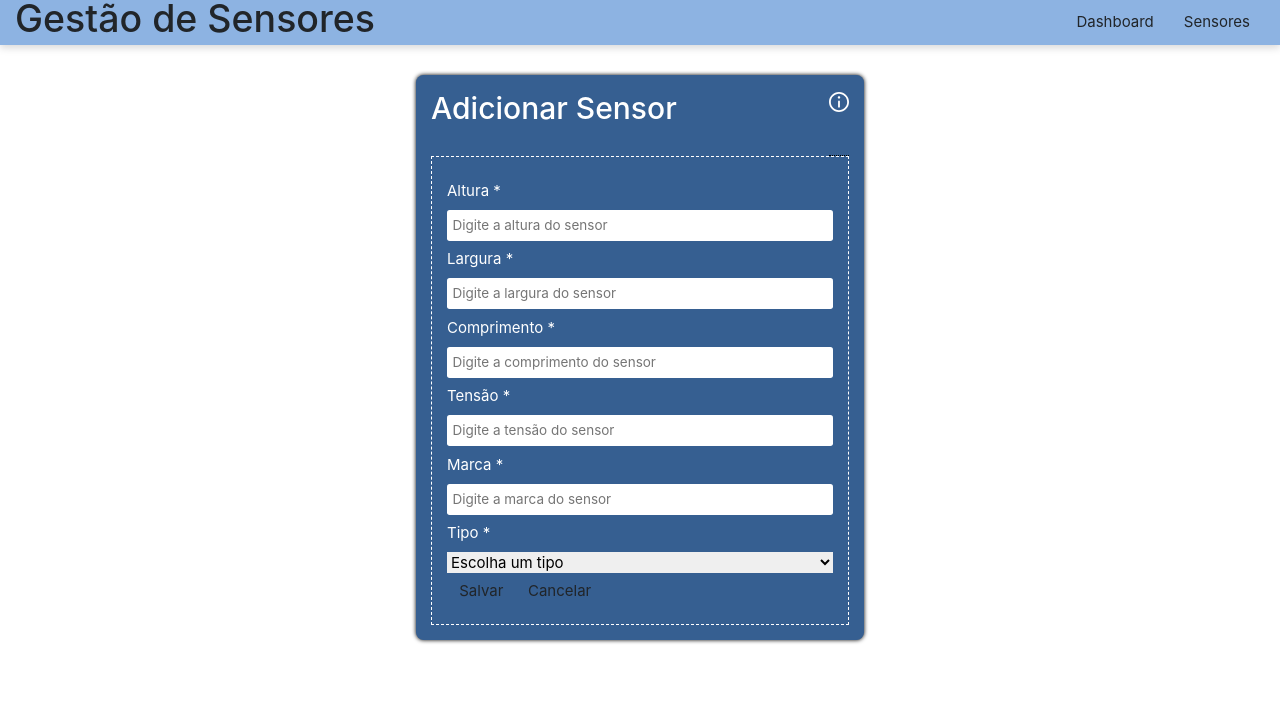
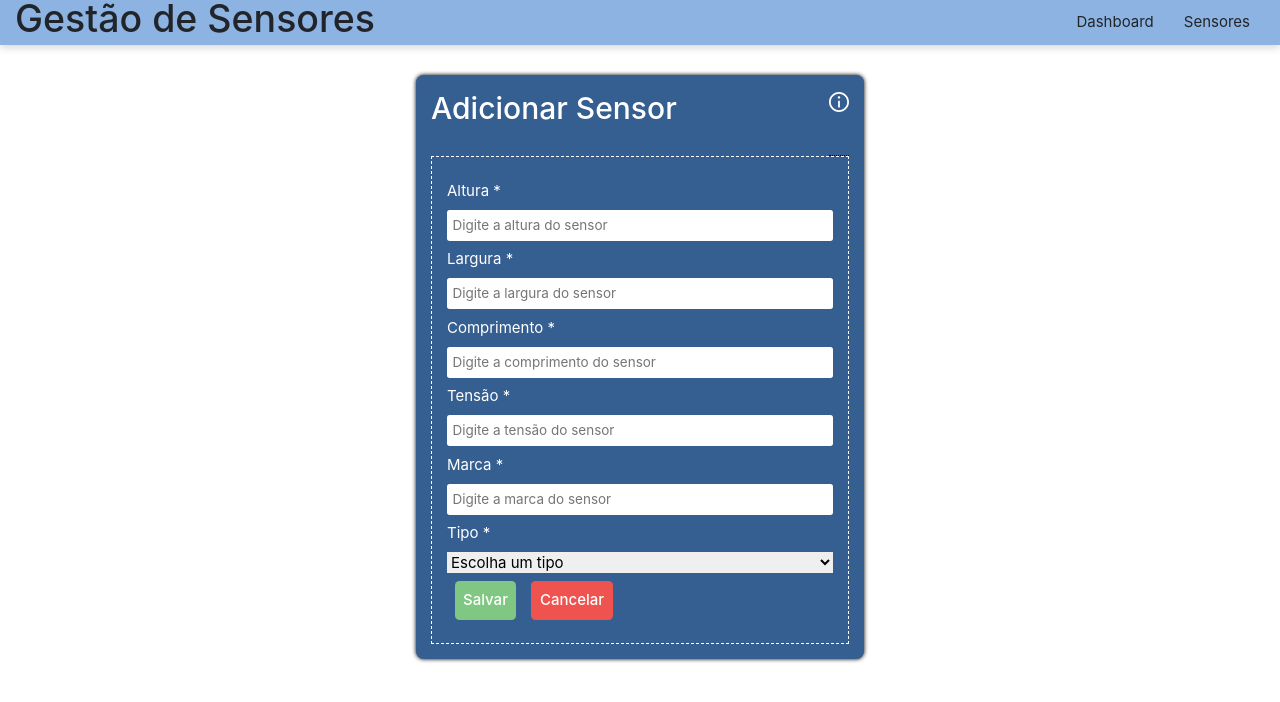
Before and after one commit to luanfonsecap/digital-talents-fullstack, a React (Create React App) app in the folder front-end/: page / in a window 1280 px wide. Shown: the top 702 px of the page. Built offline with nearby package versions, Linux system fonts and the light colour scheme.

Commit message:
css for buttons

```diff
--- a/front-end/src/Components/AddSensor/AddSensor.css
+++ b/front-end/src/Components/AddSensor/AddSensor.css
@@ -35,3 +35,26 @@
   height: 20px;
   width: 20px;
 }
+
+.btn {
+  color: #fff;
+  font-weight: 500;
+  padding: .5em;
+  margin: .5em;
+  font-size: 1em;
+  border-radius: .3em;
+  cursor: pointer;
+}
+
+.btn:hover {
+  background-color: #C6D9F1;
+  color: #000;
+}
+
+.btn-save {
+  background-color: #81c784;
+}
+
+.btn-cancel {
+  background-color: #ef5350;
+}
```
